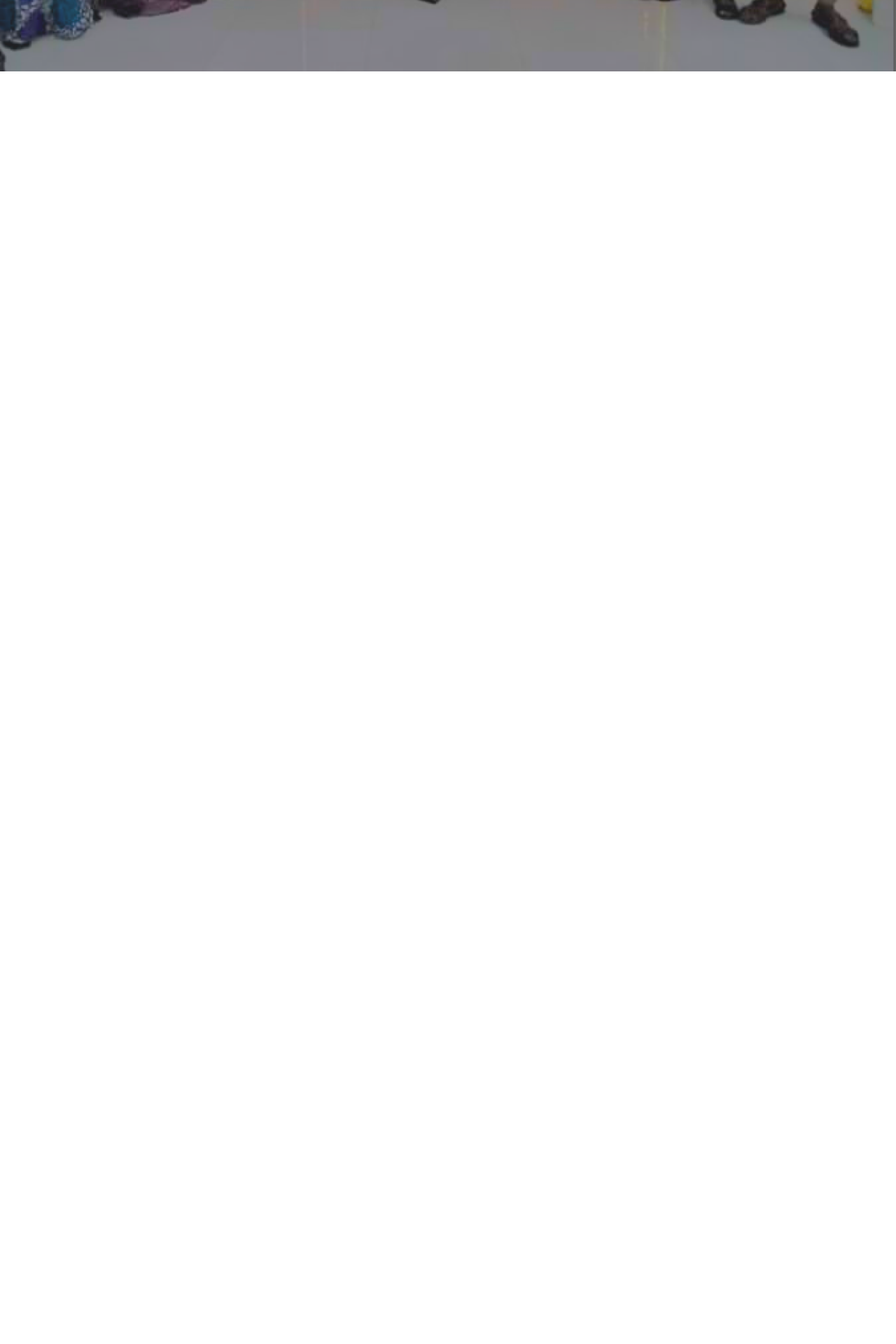
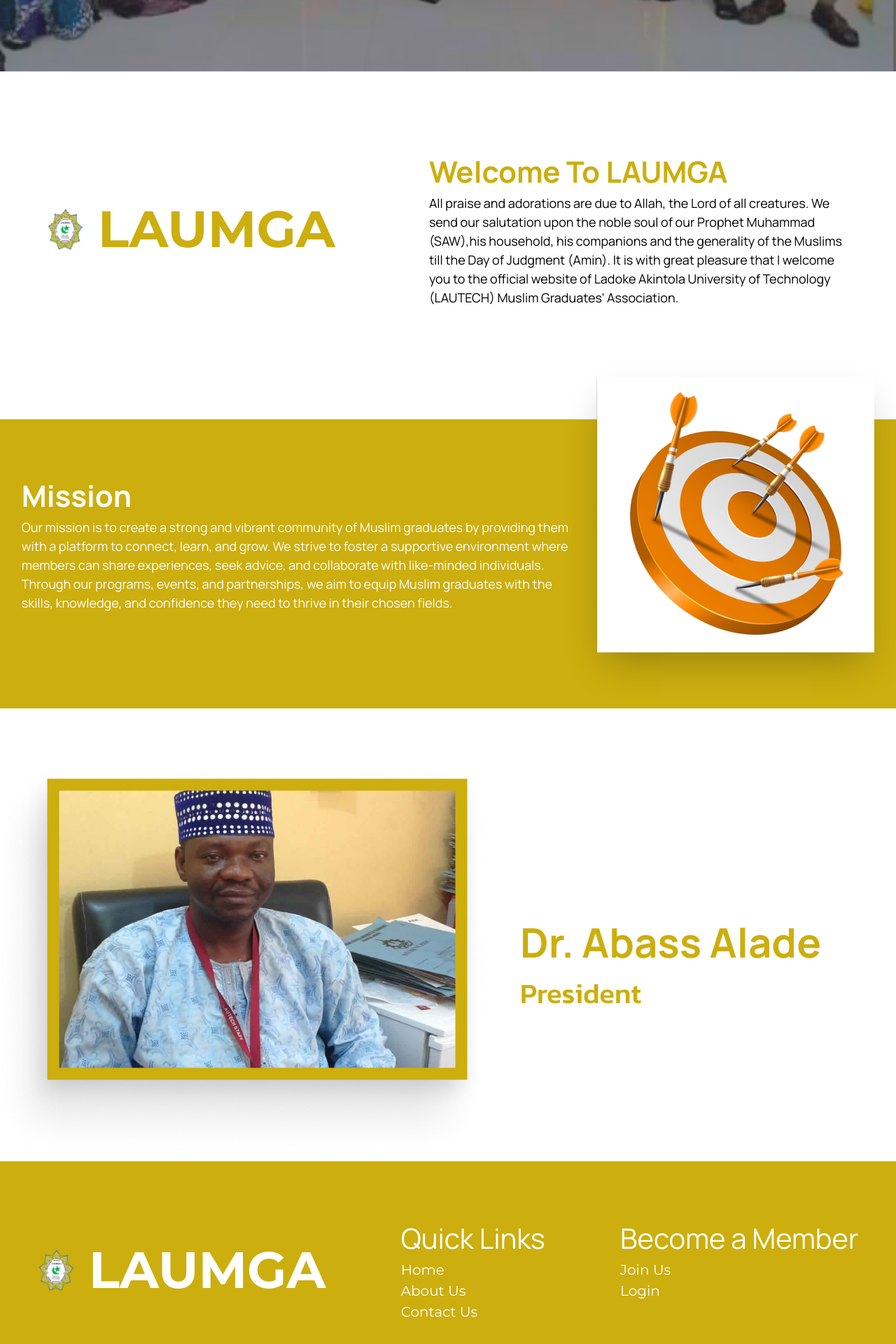
Before and after one commit to rahmlad-aramide/laumga-membapp, a React (Vite) app: page / in a window 1280 px wide. Shown: the part 778-2698 px from the top of the page at 70% size. Before the commit the page ends 880 px from the top, so only its background shows below. Built offline with nearby package versions, Linux system fonts and the light colour scheme.

Commit message:
completed the home page

```diff
--- a/src/layouts/main/footer.jsx
+++ b/src/layouts/main/footer.jsx
@@ -0,0 +1,35 @@
+import React from "react";
+import Logo from "../../assets/logo.svg";
+import { Link } from "react-router-dom";
+
+export default function Footer() {
+    return (
+        <>
+        <div className="bg-main flex flex-col md:flex-row px-10 md:px-0 justify-around py-10 md:py-20 mt-10 md:mt-0">
+            <div className="flex gap-5 items-center text-center">
+                <img src={Logo} alt="logo" className="h-[48px] sm:h-auto w-auto" />
+                <span className=" font-mont text-[40px] md:text-[73px] font-bold text-white">LAUMGA</span>
+            </div>
+            <div className="font-mont text-white">
+                <h1 className="text-[30px] md:text-[40px] font-man">Quick Links</h1>
+                <ul className="text-[15px] md:text-[20px]">
+                    <Link to="/"><li>Home</li></Link>
+                    <li>About Us</li>
+                    <li>Contact Us</li>
+                </ul>
+            </div>
+            <div className="font-mont text-white">
+                <h1 className="text-[30px] md:text-[40px] font-man">Become a Member</h1>
+                <ul className="text-[15px] md:text-[20px]">
+                    <Link to="/register">
+                        <li>Join Us</li>
+                    </Link>
+                    <Link to="/login">
+                        <li>Login</li>
+                    </Link>
+                </ul>
+            </div>
+        </div>
+        </>
+    );
+}
--- a/src/pages/home.jsx
+++ b/src/pages/home.jsx
@@ -1,5 +1,9 @@
 import Navbar from "../layouts/main/navbar";
 import { Link } from "react-router-dom";
+import Logo from "../assets/logo.svg";
+import MissionImage from "../assets/images/mission-img.png";
+import President from "../assets/images/president.png";
+import Footer from "../layouts/main/footer";
 
 export default function App() {
   return (
@@ -36,6 +40,55 @@ function Main() {
           </button>
         </Link>
       </main>
+      {/* ***** WELCOME SECTION ***** */}
+      <section className="flex flex-col md:flex-row mx-10 md:mx-0 items-center justify-around mt-20 md:mt-28 mb-40">
+        <div className="hidden md:flex gap-5 items-center text-center">
+          <img src={Logo} alt="logo" className="h-[48px] sm:h-auto w-auto" />
+          <span className=" font-mont text-[40px] md:text-[73px] font-bold text-main">LAUMGA</span>
+        </div>
+        <div className="font-man max-w-[600px] text-center md:text-left">
+          <h1 className="text-[30px] md:text-[42px] font-bold text-main">Welcome To LAUMGA</h1>
+          <p className="text-[14px] md:text-[18px]">
+            All praise and adorations are due to Allah, the Lord of all
+            creatures. We send our salutation upon the noble soul of our
+            Prophet Muhammad (SAW),his household, his companions and the generality
+            of the Muslims till the Day of Judgment (Amin).
+            It is with great pleasure that I welcome you to the official website of
+            Ladoke Akintola University of Technology (LAUTECH) Muslim Graduates'
+            Association.
+          </p>
+        </div>
+      </section>
+      {/* ***** MISSION SECTION ***** */}
+      <section className="flex flex-col md:flex-row items-center bg-main p-5 justify-around pb-20">
+        <div className="max-w-[800px] font-man text-white mx-5 md:mx-0">
+          <h1 className="text-[30px] md:text-[42px] font-bold">Mission</h1>
+          <p className="text-[14px] md:text-[18px] ">
+            Our mission is to create a strong and vibrant community of
+            Muslim graduates by providing them with a platform to connect,
+            learn, and grow. We strive to foster a supportive environment
+            where members can share experiences, seek advice, and collaborate
+            with like-minded individuals. Through our programs, events,
+            and partnerships, we aim to equip Muslim graduates with the skills,
+            knowledge, and confidence they need to thrive in their chosen fields.
+          </p>
+        </div>
+        <div className="mt-20 md:mt-[-80px] shadow-2xl mx-5 md:mx-0">
+          <img src={MissionImage} alt="our-mission" />
+        </div>
+      </section>
+      {/* ***** PRESIDENT SECTION ***** */}
+      <section className="flex flex-col md:flex-row md:gap-10 items-center mt-10 md:mt-20 text-center md:text-left">
+        <div>
+          <img src={President} alt="President" />
+        </div>
+        <div className="text-main">
+          <p className="font-bold text-[35px] md:text-[58px] font-man">Dr. Abass Alade</p>
+          <p className="font-kanit text-[24px] md:text-[40px] font-medium">President</p>
+        </div>
+      </section>
+      {/* ***** FOOTER SECTION ***** */}
+      <Footer />
     </>
   );
 }
```
Also changed, not shown: src/assets/images/mission-img.png (added), src/assets/images/president.png (added).
